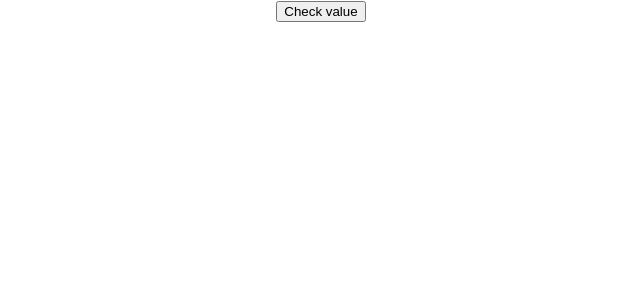
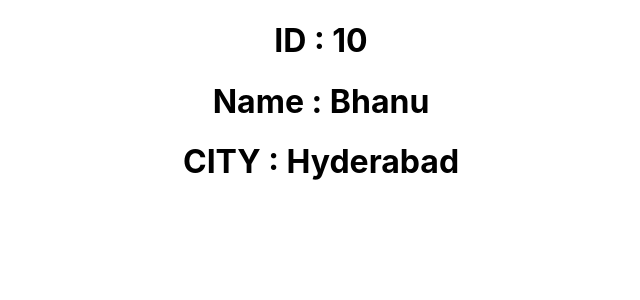
Before and after one commit to Bhanubhanu1729/count, a React (Create React App) app: page / in a window 1280 px wide. Shown: the top 300 px of the page, without its empty margins (319-959 px from the left). Built offline with nearby package versions, Linux system fonts and the light colour scheme.

Commit message:
added new files

```diff
--- a/src/App.js
+++ b/src/App.js
@@ -7,6 +7,8 @@ import UseEffect from './Components/UseEffect';
 import APIIntegration from './Components/APIIntegration';
 import UseEffect2 from './Components/UseEffect2';
 import UseRef from './Components/UseRef';
+import PropDriling from './Components/PropDriling';
+import UseContext from './Components/UseContext';
 
 
 function App() {
@@ -19,7 +21,10 @@ function App() {
      {/* <UseEffect/> */}
      {/* <APIIntegration/> */}
      {/* <UseEffect2/> */}
-     <UseRef/>
+     {/* <UseRef/> */}
+     {/* <PropDriling/> */}
+     <UseContext/>
+
     </div>
 
   );
--- /dev/null
+++ b/src/Components/PropDriling.js
@@ -0,0 +1,51 @@
+import React from 'react'
+
+function PropDriling() {
+    const parent = " A Component data"
+  return (
+    <div>
+      <h1>A = Component</h1>
+      <B value = {parent}/>
+    </div>
+  )
+}
+function B({value}){
+    return(
+        <div>
+            <h1>B-Component</h1>
+
+            <C value={value}/>
+        </div>
+    )
+}
+function C({value}){
+    return(
+        <div>
+            <h1>C-Component</h1>
+
+            {/* <D value={er}/> */}
+            <D value={value}/>
+
+        </div>
+    )
+}
+function D({value}){
+    return(
+        <div>
+            <h1>D-Component</h1>
+
+            <E value={value}/>
+        </div>
+    )
+}
+function E({value}){
+    return(
+        <div>
+            <h1>E-Component</h1>
+            <h1>Finally i have received parent data in E component:{value}</h1>
+
+        </div>
+    )
+}
+
+export default PropDriling
--- /dev/null
+++ b/src/Components/UseContext.js
@@ -0,0 +1,30 @@
+import React, { useContext } from 'react'
+
+const Context = React.createContext();//instence of context api
+
+function UseContext() {
+    const data = {id:10 , name:"Bhanu", city:"Hyderabad"};
+  return (
+    <div>
+      <Context.Provider value={data}>
+
+       <E/>
+      </Context.Provider>
+    </div>
+  )
+}
+function A(){
+    return "A Component"
+}
+function E(){
+    const data = useContext(Context);
+    return(
+        <div>
+        <h1>ID : {data.id}</h1>
+        <h1>Name : {data.name}</h1>
+        <h1>CITY : {data.city}</h1>
+        </div>
+    )
+}
+
+export default UseContext
--- a/src/Components/UseEffect2.js
+++ b/src/Components/UseEffect2.js
@@ -6,7 +6,7 @@ function UseEffect2() {
     const[mul , setMul]=useState(0);
 
     const increase = (e)=>{
-        setCount(count+1)
+        setCount(count+1);
         //q)e set count anaydhi apuduaaythay 20 ki reach ayiondho automatiga value anaydhi 0 chayali adhi ela antay useeffect ni use zero chasthamu
     }
     // useEffect(()=>{
```
